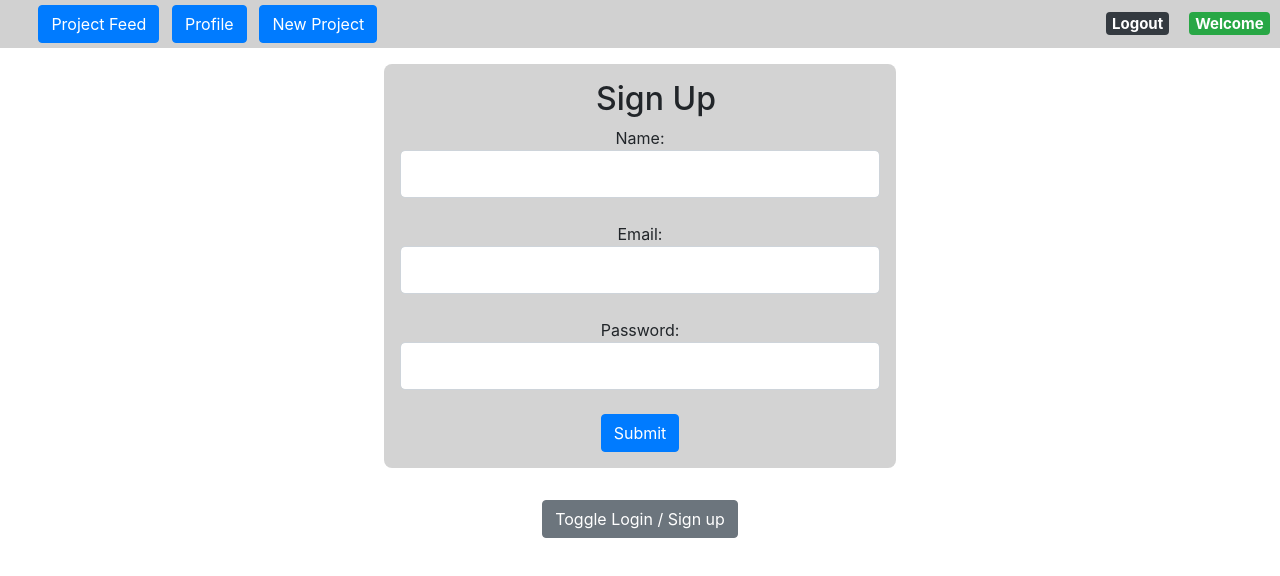
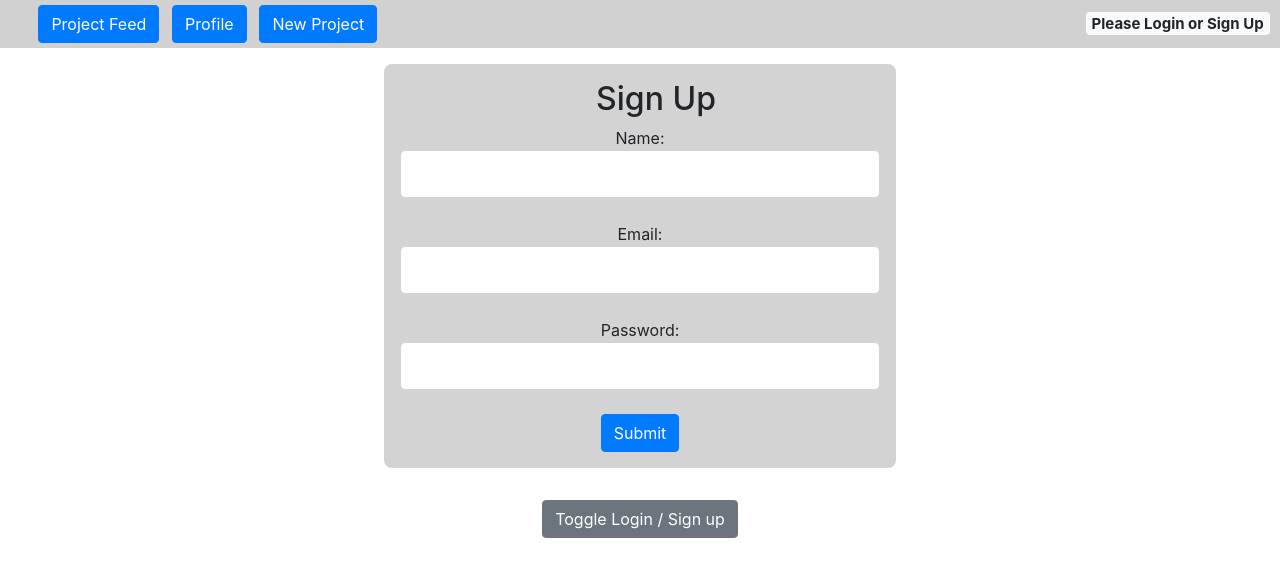
Before and after one commit to joelazarz/react-mod-4-project, a React (Create React App) app: page / in a window 1280 px wide. Shown: the top 576 px of the page. Built offline with nearby package versions, Linux system fonts and the light colour scheme.

Commit message:
login working

```diff
--- a/src/App.js
+++ b/src/App.js
@@ -11,7 +11,8 @@ class App extends Component {
 
   state= {
     user: {},
-    redirect: ""
+    redirect: "",
+    login: false
   }
 
   componentDidMount() {
@@ -43,8 +44,14 @@ class App extends Component {
 
 
   setUser = user => {
-    this.setState({ user: user })
+    this.setState({ user: user, login: true })
   }
+
+  logOut = () => {
+    window.localStorage.removeItem('token')
+    this.setState({ login : false })
+}
+
 
   render() {
     console.log('APP STATE', this.state.user)
@@ -52,7 +59,7 @@ class App extends Component {
     return (
       <Fragment>
         <Router>
-        <NavBar user={this.state.user}/>
+        <NavBar user={this.state.user} login={this.state.login} logOut={this.logOut} />
           {this.state.redirect}
 
           <Route exact path="/" render={() => <Home user={this.state.user} setUser={this.setUser} />} />
--- a/src/layout/NavBar.js
+++ b/src/layout/NavBar.js
@@ -11,6 +11,7 @@ export class NavBar extends Component {
     }
 
     componentDidMount(){
+        this.setState({login: this.props.login})
         if (this.props.user)
         {this.setState({ login: true })}
     }
@@ -18,11 +19,6 @@ export class NavBar extends Component {
 
     static propTypes = {
         user: PropTypes.object.isRequired
-    }
-
-    logOut = () => {
-        window.localStorage.removeItem('token')
-        this.setState({ login : false })
     }
 
     render() {
@@ -35,10 +31,10 @@ export class NavBar extends Component {
                 <Link to='/projects' className="btn btn-primary"> Project Feed</Link>
                 <Link to={`/users/${id}`} className="btn btn-primary"> Profile </Link>
                 <Link to='/new-project' className="btn btn-primary"> New Project</Link>
-                {this.state.login ?
+                {this.props.login ?
                 <div className='login-status'>
                     <h5 className='login-badge'><span class="badge badge-success"> Welcome {name}</span></h5>
-                    <Link to='/'><h5 onClick={this.logOut} className='login-badge'><span class="badge badge-dark"> Logout</span></h5></Link>
+                    <Link to='/'><h5 onClick={this.props.logOut} className='login-badge'><span class="badge badge-dark"> Logout</span></h5></Link>
                 </div>
                     : (<div className='login-status'>
                     <Link to='/'><h5 className='login-badge'><span class="badge badge-light"> Please Login or Sign Up</span></h5></Link>
```
